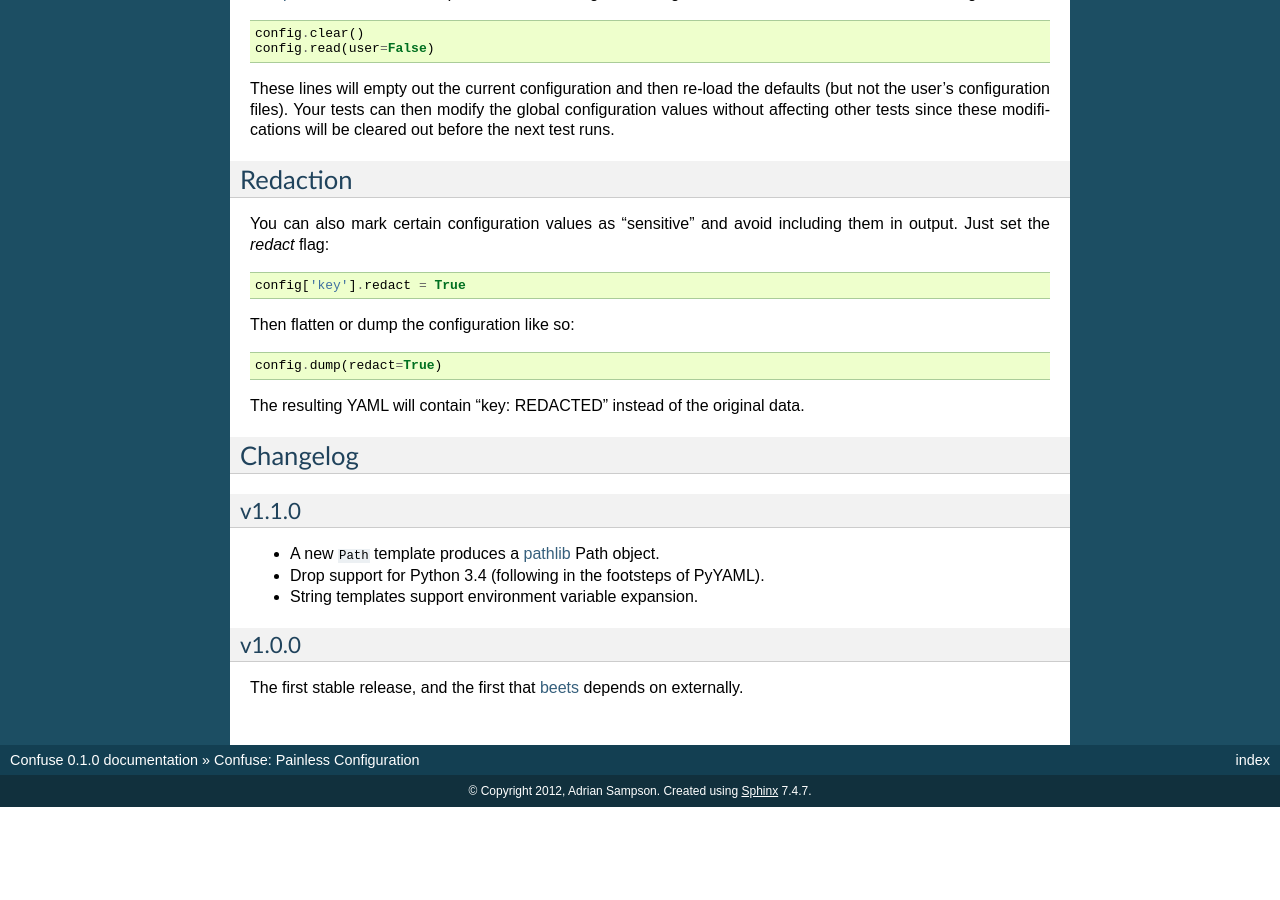
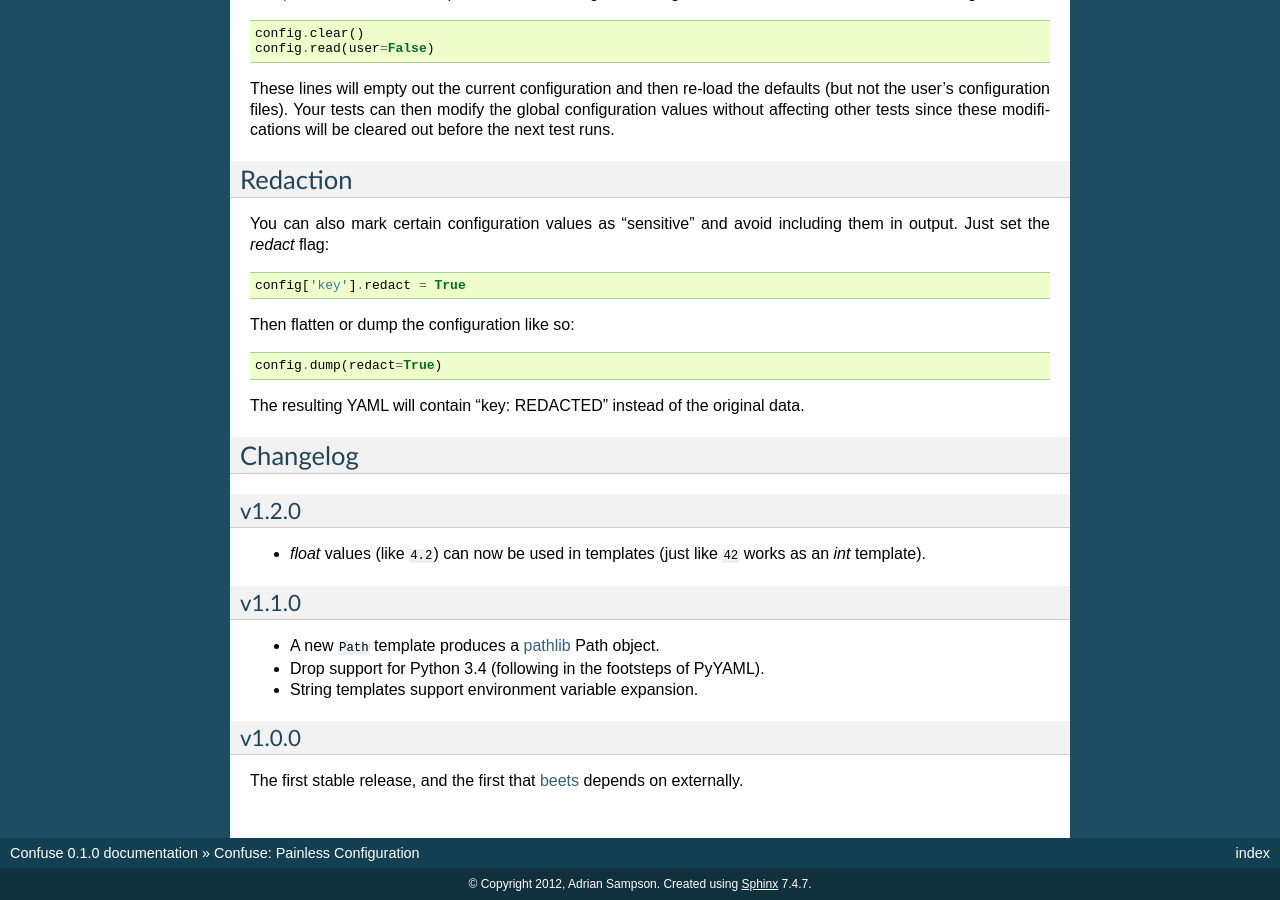
Before and after one commit to beetbox/confuse, a Sphinx documentation site: the page built from docs/index.rst, in a window 1280 px wide and 900 px high, scrolled down 4938 px. Built offline with Sphinx 7.4.7, drawn with Linux system fonts in a browser that asks for light colours; before the commit the page ends 5745 px from its top, so only the background shows below that.

Commit message:
Changelog for #78, #74

```diff
--- a/docs/index.rst
+++ b/docs/index.rst
@@ -371,6 +371,12 @@ The resulting YAML will contain "key: REDACTED" instead of the original data.
 Changelog
 ---------
 
+v1.2.0
+''''''
+
+- `float` values (like ``4.2``) can now be used in templates (just like
+  ``42`` works as an `int` template).
+
 v1.1.0
 ''''''
 
```
